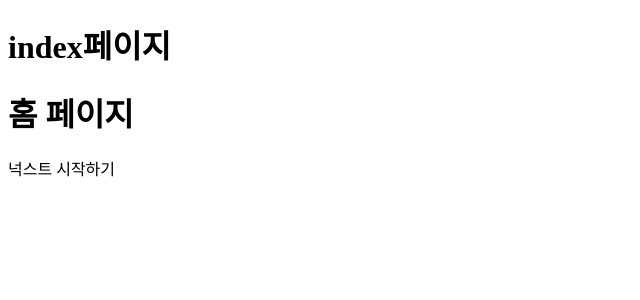
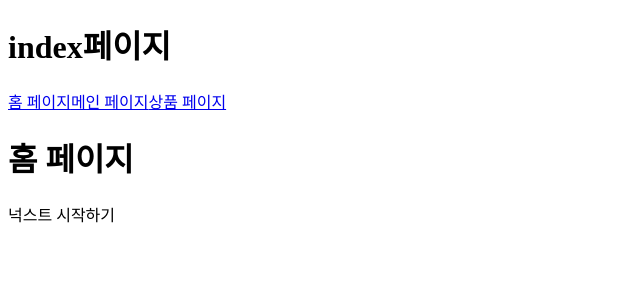
Before and after one commit to gunwoongPark/Hit-Nuxt, a Nuxt app: page / in a window 1280 px wide. Shown: the top 300 px of the page, without its empty margins (0-640 px from the left). Built offline with nearby package versions, Linux system fonts and the light colour scheme.

Commit message:
nuxt-link 태그 소개 기존의 router-link말고 nuxt-link를 사용한다. 즉 router-view 는 Nuxt 에 대응 되고 router-link는 nuxt-link에 대응된다.

```diff
--- a/layouts/default.vue
+++ b/layouts/default.vue
@@ -1,6 +1,11 @@
 <template>
   <div>
-    <h1>{{ $route.name }}페이지</h1>
+    <header>
+      <h1>{{ $route.name }}페이지</h1>
+    </header>
+    <NuxtLink to="/">홈 페이지</NuxtLink>
+    <NuxtLink to="/main">메인 페이지</NuxtLink>
+    <NuxtLink to="/product">상품 페이지</NuxtLink>
     <Nuxt />
   </div>
 </template>
```
